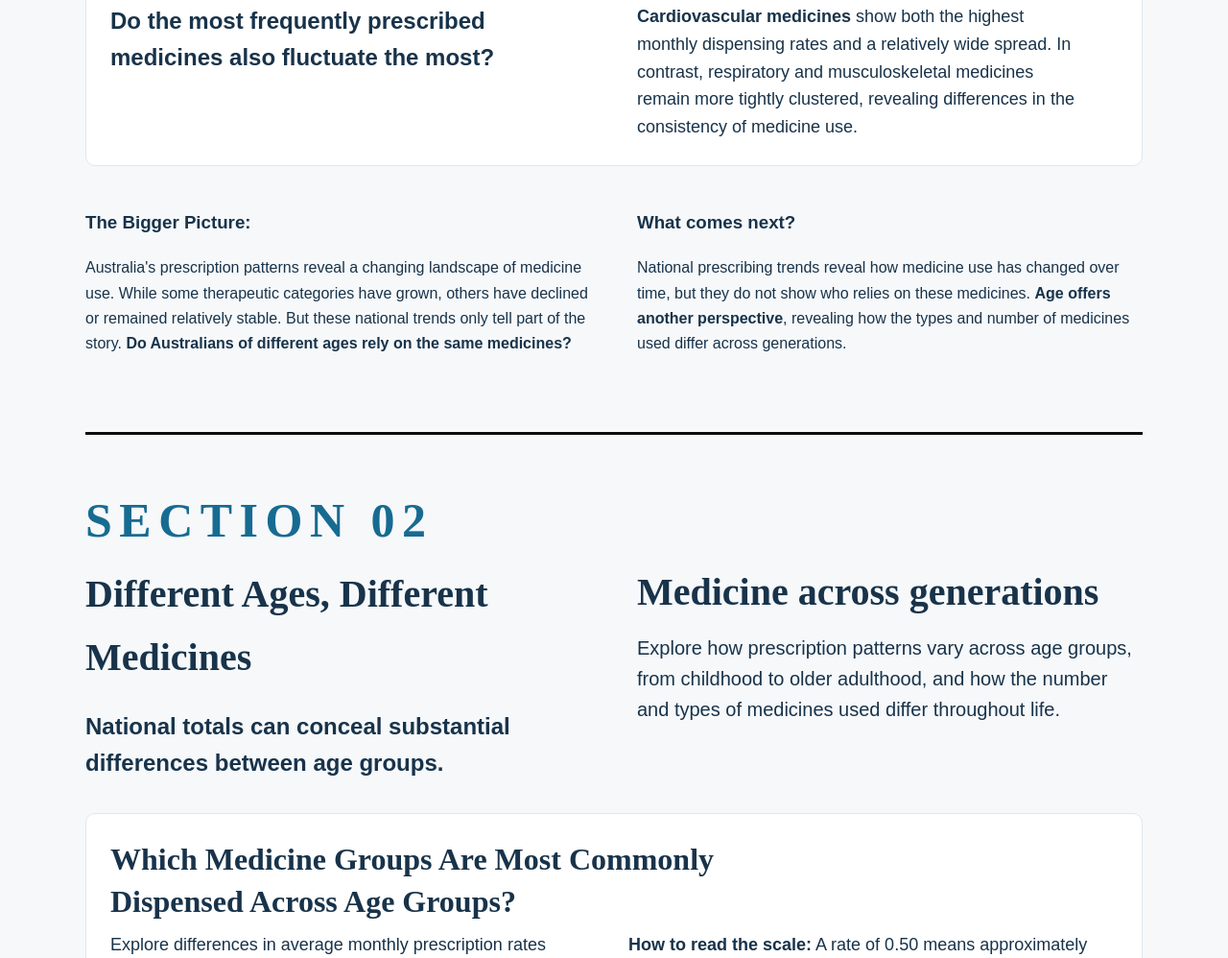
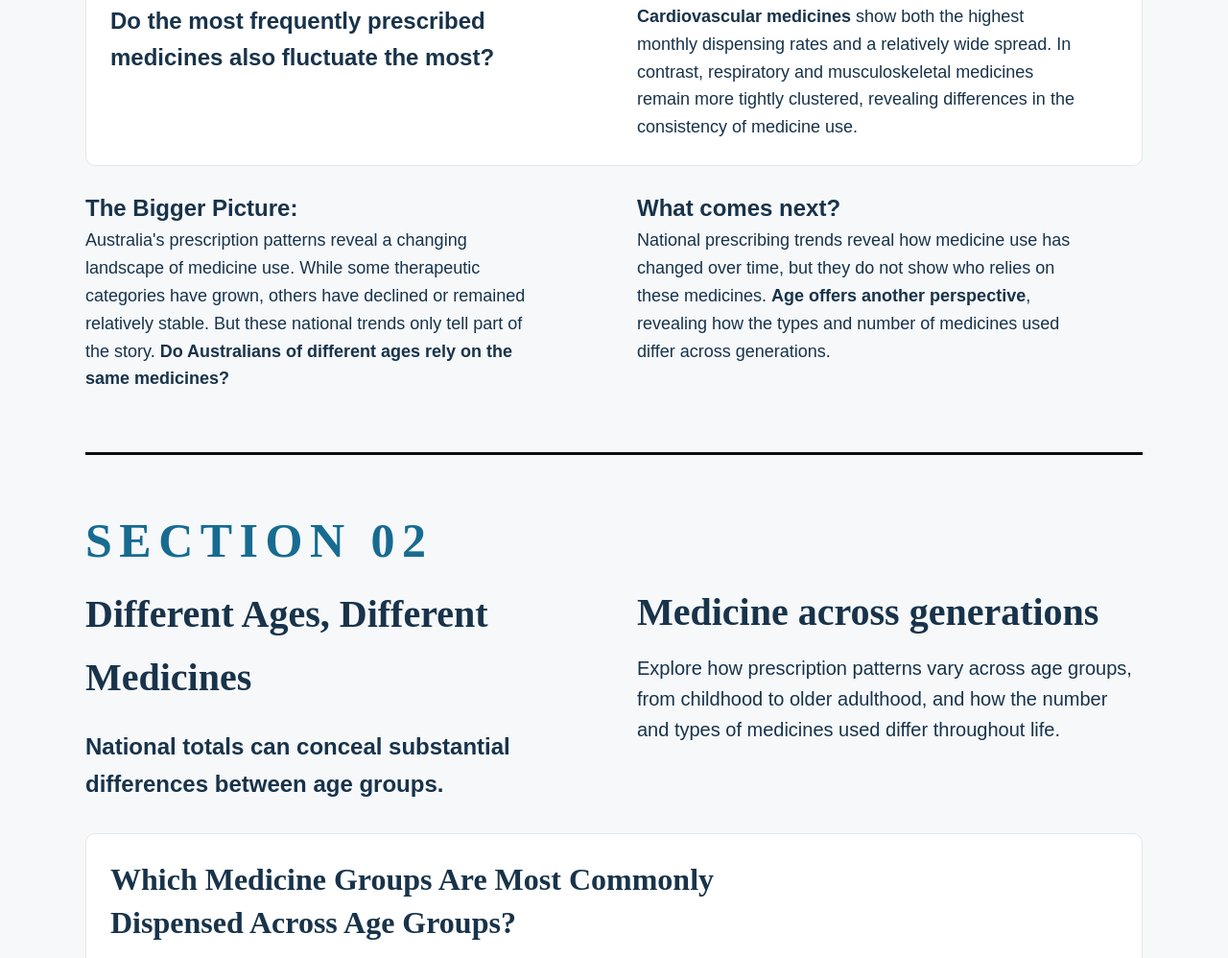
Before and after one commit to JasonYeapLeeMing/FIT3179-Assignment-2, a plain HTML site: page index.html in a window 1280 px wide. Shown: the part 3189-4187 px from the top of the page at 96% size. Drawn offline with Linux system fonts and the light colour scheme; a script that the page names is missing.

Commit message:
Refine section conclusion heading sizes

```diff
--- a/index.html
+++ b/index.html
@@ -178,8 +178,8 @@
     <div class="storytelling-row">
 
       <div>
-        <h3>The Bigger Picture:</h3>
-        <p>
+        <p class="note_question">The Bigger Picture:</p>
+        <p class="note">
           Australia's prescription patterns reveal a changing
           landscape of medicine use. While some therapeutic
           categories have grown, others have declined or remained
@@ -191,8 +191,8 @@
       </div>
 
       <div>
-        <h3>What comes next?</h3>
-        <p>
+        <p class="note_question">What comes next?</p>
+        <p class="note">
           National prescribing trends reveal how medicine use
           has changed over time, but they do not show who relies
           on these medicines. <strong>Age offers another
```
